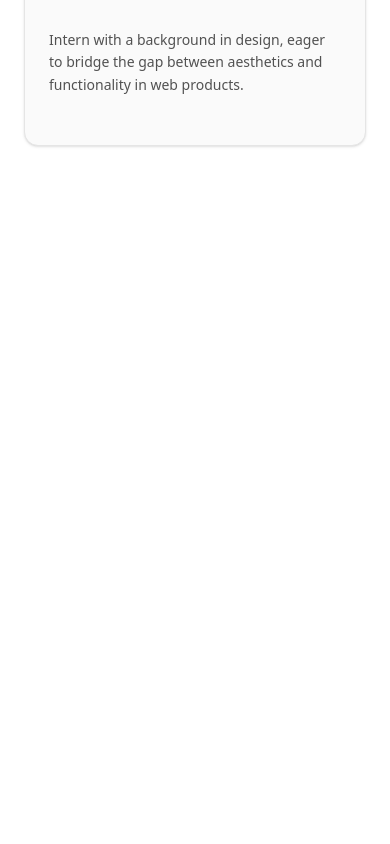
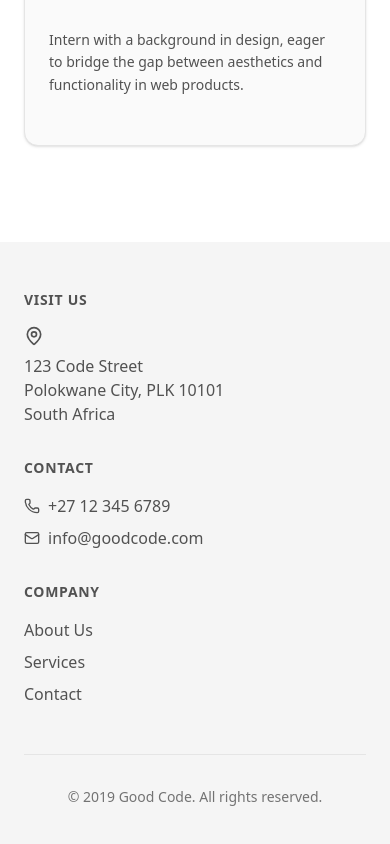
Before and after one commit to Good-Codes/home-site, a Next.js app: page /about in a window 390 px wide. Shown: the part 5086-5930 px from the top of the page. Before the commit the page ends 5328 px from the top, so only its background shows below. Built offline with nearby package versions, Linux system fonts and the light colour scheme.

Commit message:
feat(footer): add footer component with contact information and links feat(contact): implement form submission logic and state management refactor(page): include Footer component in About and main pages

```diff
--- a/app/about/page.tsx
+++ b/app/about/page.tsx
@@ -2,12 +2,14 @@
 import React from "react";
 import About from "@/components/about";
 import Team from "@/components/team";
+import Footer from "@/components/footer";
 
 export default function AboutPage() {
   return (
     <main>
       <About />
       <Team />
+      <Footer />
     </main>
   );
 }
--- /dev/null
+++ b/app/api/contact/route.ts
@@ -0,0 +1,28 @@
+// app/api/contact/route.ts
+import { NextResponse } from "next/server";
+
+export async function POST(request: Request) {
+  try {
+
+    const body = await request.json();
+    const { name, email, phone, details } = body;
+
+    if (!name || !email || !details) {
+      return NextResponse.json(
+        { error: "Name, email, and details are required." },
+        { status: 400 }
+      );
+    }
+
+     return NextResponse.json(
+      { message: "Form submitted successfully!" },
+      { status: 200 }
+    );
+  } catch (error) {
+    console.error("Error processing form:", error);
+    return NextResponse.json(
+      { error: "Internal server error." },
+      { status: 500 }
+    );
+  }
+}
--- a/app/page.tsx
+++ b/app/page.tsx
@@ -4,13 +4,16 @@ import Hero from "../components/hero"
 import About from '../components/about';
 import Services from '../components/services';
 import Contact from '../components/contact';
+import Footer from '../components/footer';
 
 export default function Page() {
   return (
     <main>
       <Hero />
+      <About />
       <Services />
       <Contact />
+      <Footer />
     </main>
   );
 }
--- a/components/contact.tsx
+++ b/components/contact.tsx
@@ -1,17 +1,24 @@
-// contact.tsx
+// components/contact.tsx
 "use client";
 
-import React from "react";
+import React, { useState } from "react";
+import Link from "next/link";
 import { Label } from "@/components/ui/label";
 import { Input } from "@/components/ui/input";
 import { Textarea } from "@/components/ui/textarea";
 import { Button } from "@/components/ui/button";
 import { motion } from 'framer-motion';
 
-/**
- * Contact section – starts the quoting process with a clean, minimal form.
- */
 export default function Contact() {
+  const [formData, setFormData] = useState({
+    name: "",
+    email: "",
+    phone: "",
+    details: "",
+  });
+  const [status, setStatus] = useState<"idle" | "loading" | "success" | "error">("idle");
+  const [errorMessage, setErrorMessage] = useState("");
+
   const sectionVariants = {
     hidden: { opacity: 0, y: 30 },
     visible: { opacity: 1, y: 0, transition: { duration: 0.8, ease: [0.22, 1, 0.36, 1] } }
@@ -25,9 +32,34 @@ export default function Contact() {
     visible: { opacity: 1, y: 0, transition: { duration: 0.6, ease: 'easeOut' } }
   };
 
-  const handleSubmit = (e: React.FormEvent<HTMLFormElement>) => {
+  const handleChange = (e: React.ChangeEvent<HTMLInputElement | HTMLTextAreaElement>) => {
+    setFormData({ ...formData, [e.target.name]: e.target.value });
+  };
+
+  const handleSubmit = async (e: React.FormEvent<HTMLFormElement>) => {
     e.preventDefault();
-    // TODO: integrate form submission (e.g., serverless function or email)
+    setStatus("loading");
+    setErrorMessage("");
+
+    try {
+      const response = await fetch("/api/contact", {
+        method: "POST",
+        headers: { "Content-Type": "application/json" },
+        body: JSON.stringify(formData),
+      });
+
+      const data = await response.json();
+
+      if (!response.ok) {
+        throw new Error(data.error || "Something went wrong");
+      }
+
+      setStatus("success");
+      setFormData({ name: "", email: "", phone: "", details: "" }); // reset form
+    } catch (error: any) {
+      setStatus("error");
+      setErrorMessage(error.message || "Failed to send message. Please try again.");
+    }
   };
 
   return (
@@ -56,31 +88,101 @@ export default function Contact() {
           viewport={{ once: true }}
         >
           <motion.div variants={fieldVariants} className="flex flex-col text-left">
-            <Label htmlFor="name">Name</Label>
-            <Input id="name" name="name" type="text" required className="mt-1" />
+            <Label htmlFor="name">Name *</Label>
+            <Input
+              id="name"
+              name="name"
+              type="text"
+              required
+              value={formData.name}
+              onChange={handleChange}
+              className="mt-1"
+              disabled={status === "loading"}
+            />
           </motion.div>
 
           <motion.div variants={fieldVariants} className="flex flex-col text-left">
-            <Label htmlFor="email">Email</Label>
-            <Input id="email" name="email" type="email" required className="mt-1" />
+            <Label htmlFor="email">Email *</Label>
+            <Input
+              id="email"
+              name="email"
+              type="email"
+              required
+              value={formData.email}
+              onChange={handleChange}
+              className="mt-1"
+              disabled={status === "loading"}
+            />
           </motion.div>
 
           <motion.div variants={fieldVariants} className="flex flex-col text-left">
             <Label htmlFor="phone">Phone</Label>
-            <Input id="phone" name="phone" type="tel" className="mt-1" />
+            <Input
+              id="phone"
+              name="phone"
+              type="tel"
+              value={formData.phone}
+              onChange={handleChange}
+              className="mt-1"
+              disabled={status === "loading"}
+            />
           </motion.div>
 
           <motion.div variants={fieldVariants} className="flex flex-col text-left md:col-span-2">
-            <Label htmlFor="details">Project Details</Label>
-            <Textarea id="details" name="details" rows={4} required className="mt-1" />
+            <Label htmlFor="details">Project Details *</Label>
+            <Textarea
+              id="details"
+              name="details"
+              rows={4}
+              required
+              value={formData.details}
+              onChange={handleChange}
+              className="mt-1"
+              disabled={status === "loading"}
+            />
           </motion.div>
 
           <motion.div variants={fieldVariants} className="md:col-span-2">
-            <Button size="lg" type="submit" className="w-full">
-              Submit
+            <Button
+              size="lg"
+              type="submit"
+              className="w-full"
+              disabled={status === "loading"}
+            >
+              {status === "loading" ? "Sending..." : "Submit"}
             </Button>
           </motion.div>
+
+          {/* Status messages */}
+          {status === "success" && (
+            <motion.p
+              initial={{ opacity: 0 }}
+              animate={{ opacity: 1 }}
+              className="col-span-2 text-center text-neutral-600 dark:text-neutral-300"
+            >
+              Thank you! We'll get back to you soon.
+            </motion.p>
+          )}
+          {status === "error" && (
+            <motion.p
+              initial={{ opacity: 0 }}
+              animate={{ opacity: 1 }}
+              className="col-span-2 text-center text-red-600 dark:text-red-400"
+            >
+              {errorMessage}
+            </motion.p>
+          )}
         </motion.form>
+
+        {/* Extra link (optional) */}
+        <motion.div
+          className="mt-8 text-center"
+          initial={{ opacity: 0, y: 20 }}
+          whileInView={{ opacity: 1, y: 0 }}
+          transition={{ delay: 0.5, duration: 0.6 }}
+          viewport={{ once: true }}
+        >
+        </motion.div>
       </div>
     </motion.section>
   );
--- /dev/null
+++ b/components/footer.tsx
@@ -0,0 +1,77 @@
+// components/footer.tsx
+import React from "react";
+import Link from "next/link";
+import { MapPin, Phone, Mail } from "lucide-react";
+
+export default function Footer() {
+  return (
+    <footer className="bg-neutral-100 py-12 dark:bg-neutral-900">
+      <div className="container mx-auto max-w-6xl px-6">
+        <div className="grid gap-8 md:grid-cols-3">
+          {/* Address */}
+          <div>
+            <h3 className="mb-4 text-sm font-semibold uppercase tracking-wider text-neutral-600 dark:text-neutral-400">
+              Visit Us
+            </h3>
+            <address className="not-italic text-neutral-600 dark:text-neutral-300">
+              <MapPin className="mb-2 inline-block h-5 w-5" />
+              <p>123 Code Street</p>
+              <p>Polokwane City, PLK 10101</p>
+              <p>South Africa</p>
+            </address>
+          </div>
+
+          {/* Contact */}
+          <div>
+            <h3 className="mb-4 text-sm font-semibold uppercase tracking-wider text-neutral-600 dark:text-neutral-400">
+              Contact
+            </h3>
+            <ul className="space-y-2 text-neutral-600 dark:text-neutral-300">
+              <li className="flex items-center gap-2">
+                <Phone className="h-4 w-4" />
+                <a href="tel:+27123456789" className="hover:text-[#6A7A78]">
+                  +27 12 345 6789
+                </a>
+              </li>
+              <li className="flex items-center gap-2">
+                <Mail className="h-4 w-4" />
+                <a href="mailto:info@goodcode.com" className="hover:text-[#6A7A78]">
+                  info@goodcode.com
+                </a>
+              </li>
+            </ul>
+          </div>
+
+          {/* Quick links */}
+          <div>
+            <h3 className="mb-4 text-sm font-semibold uppercase tracking-wider text-neutral-600 dark:text-neutral-400">
+              Company
+            </h3>
+            <ul className="space-y-2">
+              <li>
+                <Link href="/about" className="text-neutral-600 hover:text-blue-600 dark:text-neutral-300">
+                  About Us
+                </Link>
+              </li>
+              <li>
+                <Link href="/services" className="text-neutral-600 hover:text-blue-600 dark:text-neutral-300">
+                  Services
+                </Link>
+              </li>
+              <li>
+                <Link href="/contact" className="text-neutral-600 hover:text-blue-600 dark:text-neutral-300">
+                  Contact
+                </Link>
+              </li>
+            </ul>
+          </div>
+        </div>
+
+        {/* Bottom bar */}
+        <div className="mt-12 border-t border-neutral-200 pt-8 text-center text-sm text-neutral-500 dark:border-neutral-800 dark:text-neutral-400">
+          <p>&copy; 2019 Good Code. All rights reserved.</p>
+        </div>
+      </div>
+    </footer>
+  );
+}
```
Also changed, not shown: 1 other file (tests, documents, lock files or other folders).
